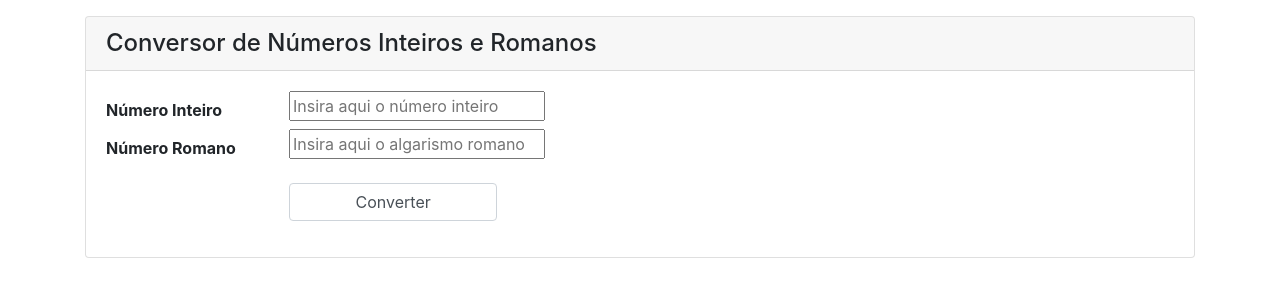
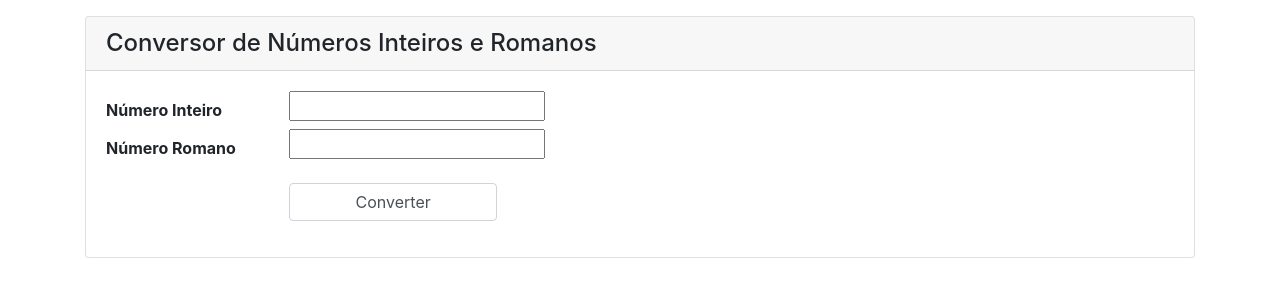
Before and after one commit to luskafonseca/PSD-Convertintrom, a PHP site: page / in a window 1280 px wide. Shown: the top 300 px of the page. Run offline with PHP 8.4, Linux system fonts and the light colour scheme; data that the repository does not hold is empty.

Commit message:
Update index.php

```diff
--- a/index.php
+++ b/index.php
@@ -25,14 +25,14 @@ include "classe.php";
         <label for="inteiro" class="col-sm-2 col-form-label"><strong>Número Inteiro </strong></label>
 		<div class="col-sm-10">
 
-        <input type="text" id="inteiro" name="inteiro" required placeholder="Insira aqui o número inteiro" value="<?php echo($_POST['inteiro']) ? ($_POST['inteiro']) : ''; ?>">
+        <input type="text" id="inteiro" name="inteiro">
         <br> </div>
 
         <label for="roman" class="col-sm-2 col-form-label"><strong>Número Romano</label>
 
 		<div class="col-sm-10">
 
-        <input type="text" id="roman" name="roman" required placeholder="Insira aqui o algarismo romano" value="<?php echo($_POST['roman']) ? ($_POST['roman']) : ''; ?>"><br> <br> </div>
+        <input type="text" id="roman" name="roman" ><br> <br> </div>
 
 
 		<div class="col-sm-10">
```
